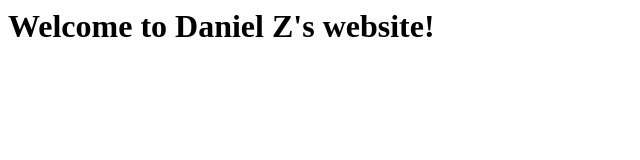
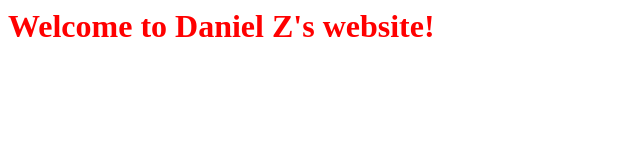
Before and after one commit to jspzhang/jspzhang.github.io, a plain HTML site: page index.html in a window 1280 px wide. Shown: the whole page, without its empty margins (0-640 px from the left). Drawn offline with Linux system fonts and the light colour scheme.

Commit message:
Update index.html

```diff
--- a/index.html
+++ b/index.html
@@ -3,6 +3,6 @@
     <title>Daniel Z's Website</title>
   </head>
   <body>
-    <h1> Welcome to Daniel Z's website!</h1>
+    <h1 style="color:red"> Welcome to Daniel Z's website!</h1>
   </body>
 </html
```
